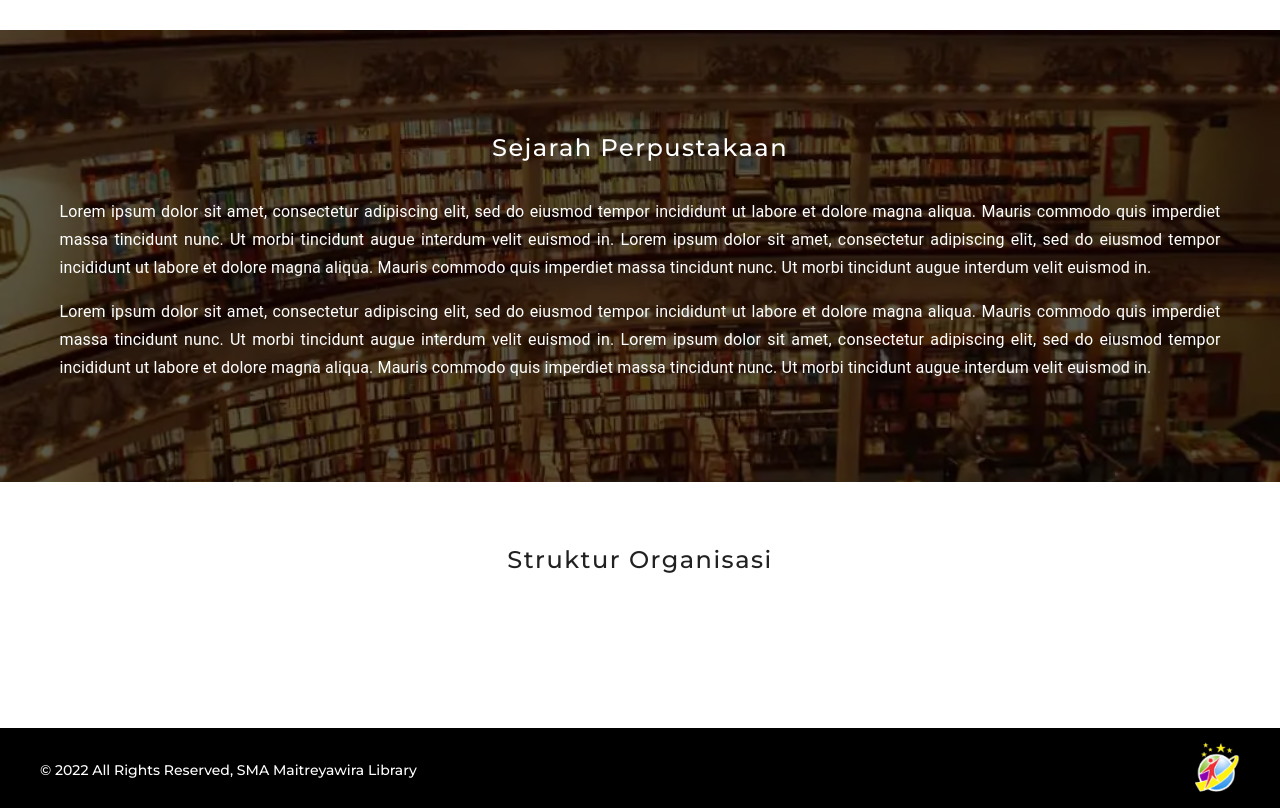
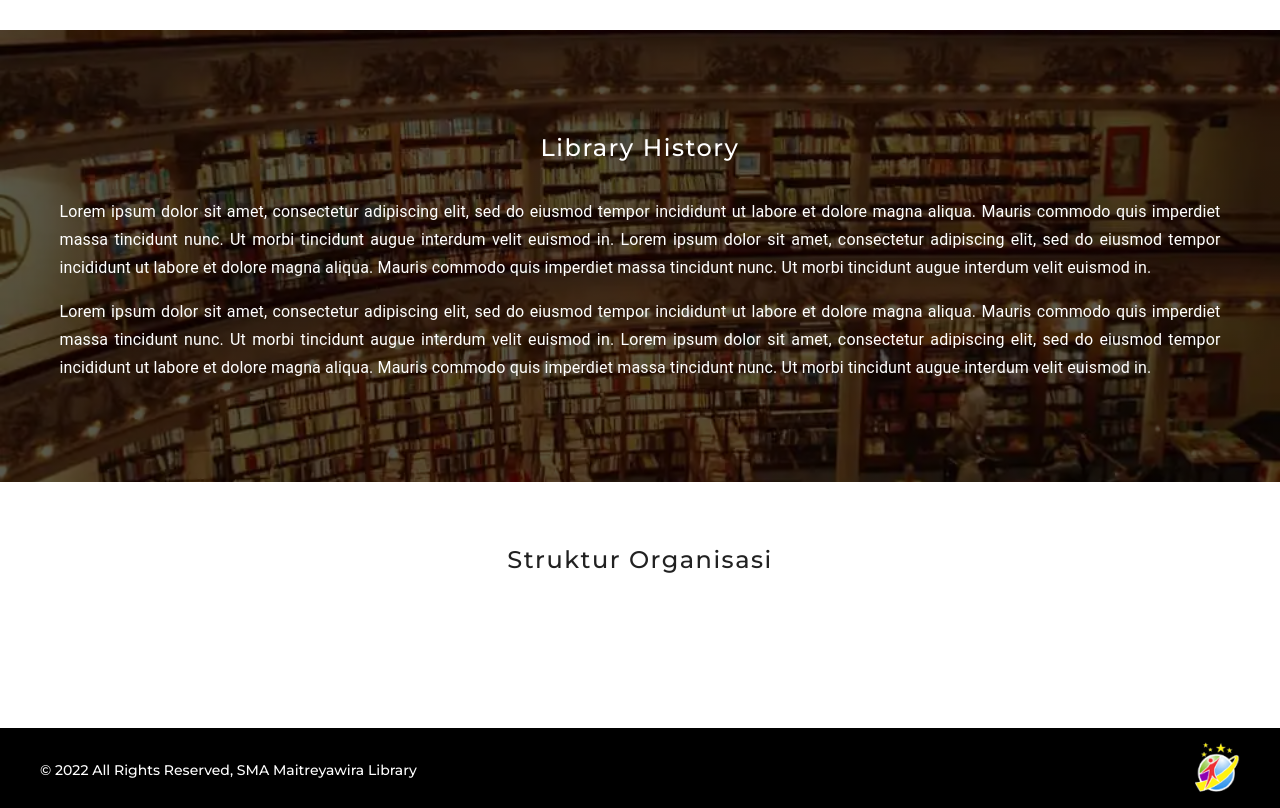
Before and after one commit to Frederick-88/smw-library-non-official, a Vue app: page /profil in a window 1280 px wide. Shown: the part 1160-1968 px from the top of the page. Built offline with nearby package versions, Linux system fonts and the light colour scheme; no server answers; the database is empty; what vuefire would draw is missing.

Commit message:
Language Update - Profile History

```diff
--- a/src/components/profile/ProfileHistory.vue
+++ b/src/components/profile/ProfileHistory.vue
@@ -1,9 +1,7 @@
 <template>
   <div class="profile-history mt-15" :style="backgroundImageStyle">
     <v-container class="py-0">
-      <h2 class="history-title white--text text-center">
-        Sejarah Perpustakaan
-      </h2>
+      <h2 class="history-title white--text text-center">Library History</h2>
 
       <p
         class="history-description white--text mt-8 mb-0 text-subtitle-2 text-sm-subtitle-1"
```
